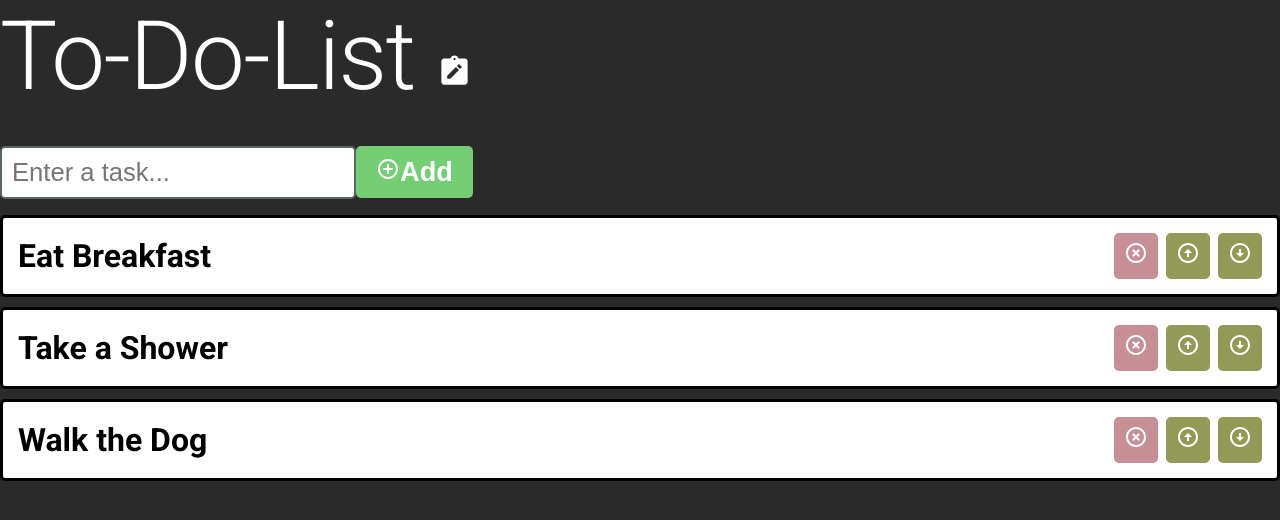
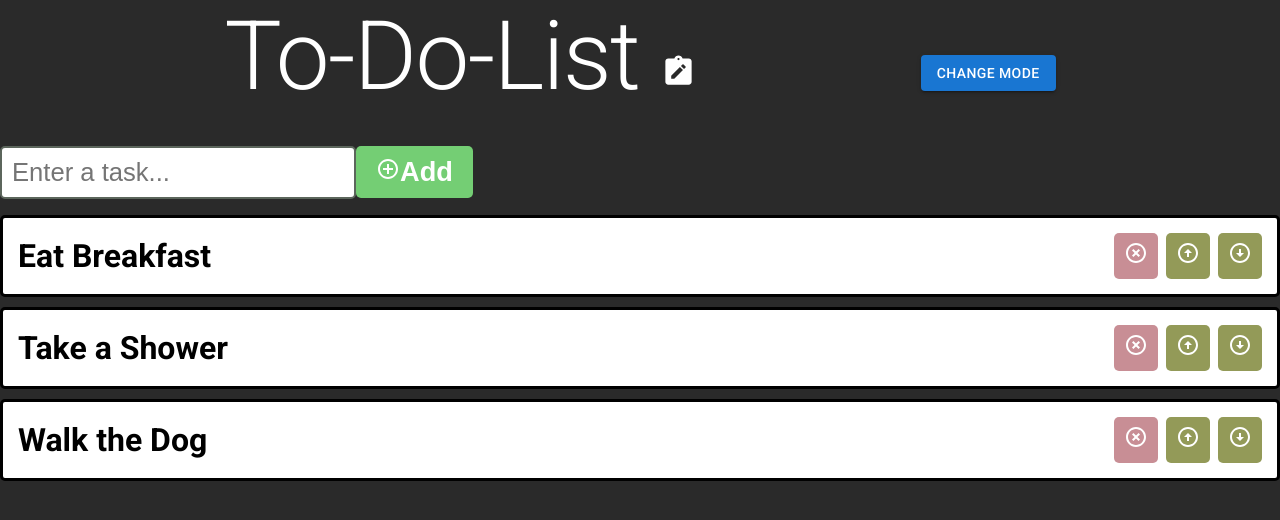
Before and after one commit to faheem102/To-Do-App, a React (Create React App) app: page / in a window 1280 px wide. Shown: the top 520 px of the page. Built offline with nearby package versions, Linux system fonts and the light colour scheme.

Commit message:
applied material ui components

```diff
--- a/src/components/TodoList.jsx
+++ b/src/components/TodoList.jsx
@@ -5,7 +5,7 @@ import ArrowCircleDownIcon from '@mui/icons-material/ArrowCircleDown';
 import AddCircleOutlineIcon from '@mui/icons-material/AddCircleOutline';
 import HighlightOffIcon from '@mui/icons-material/HighlightOff';
 import NoteAltIcon from '@mui/icons-material/NoteAlt';
-import { Typography } from '@mui/material';
+import { Typography, Button, Container, Grid2 } from '@mui/material';
 
 function TodoList (){
     const [tasks, setTasks] = useState(["Eat Breakfast", "Take a Shower", "Walk the Dog"]);
@@ -44,8 +44,12 @@ function TodoList (){
         }
 
     }
-    return(<div>
+    return(
+    <div>
+        <Grid2 display="flex" justifyContent="space-evenly" alignItems="center" size="grow">
         <Typography variant="h1" color="textprimary" gutterBottom>To-Do-List <NoteAltIcon fontSize="large"/></Typography>
+        <Button variant="contained">Change Mode</Button></Grid2>
+
         <div>
             <input
             type="text"
```
